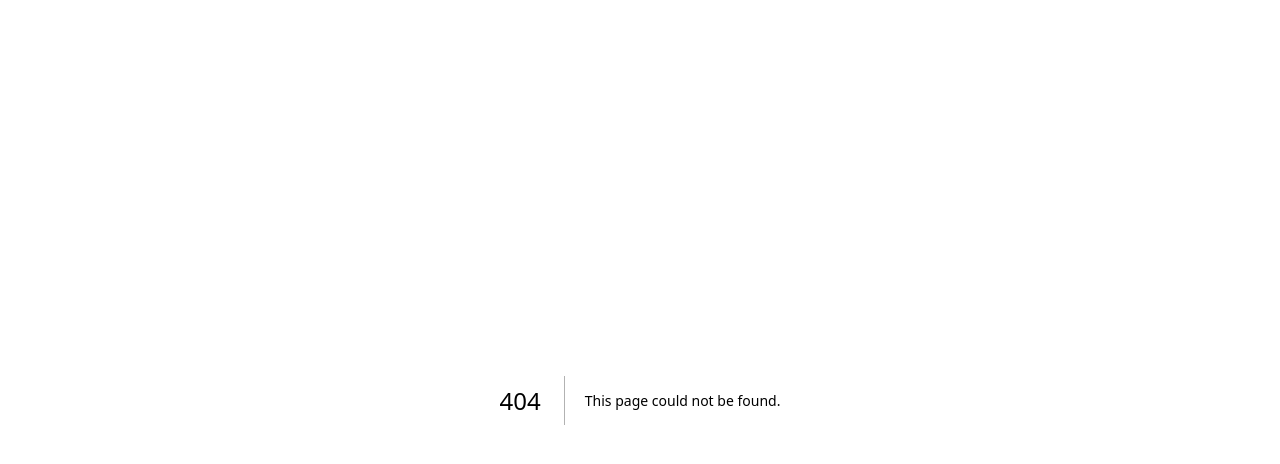
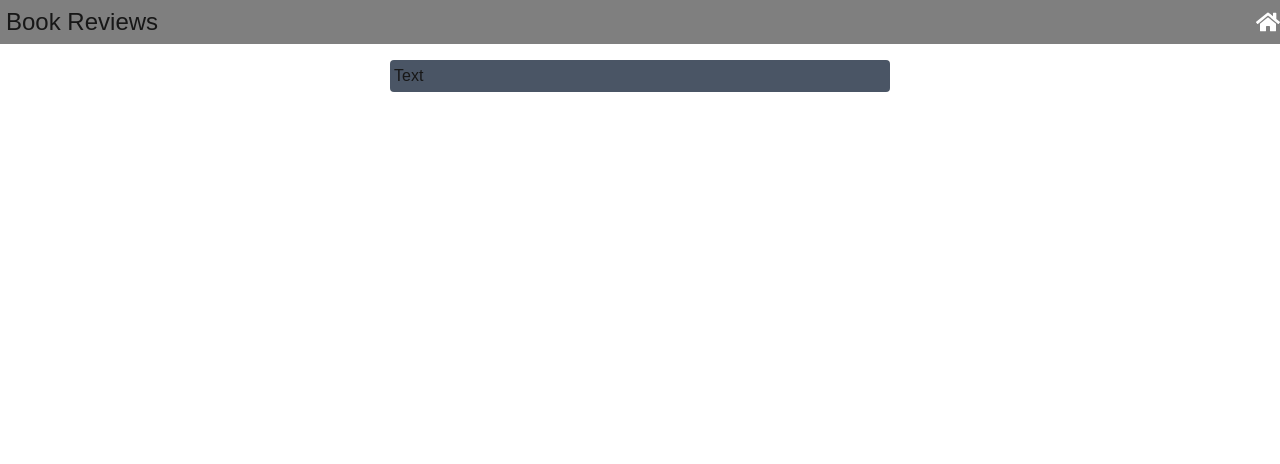
Before and after one commit to andrew-kula931/Buchritter, a Next.js app in the folder buchritter/: page /review_page in a window 1280 px wide. Before the commit this address had no page. Shown: the top 464 px of the page. Built offline with nearby package versions, Linux system fonts and the light colour scheme.

Commit message:
feat: added skeleton for reviews page and updated documentation

```diff
--- a/buchritter/src/app/document_page/toolbar.tsx
+++ b/buchritter/src/app/document_page/toolbar.tsx
@@ -12,56 +12,79 @@ import { TbListNumbers } from 'react-icons/tb';
 export function ToolBar({ updateState, state, updateVisualState, visualState }:
    { updateState: (key: any, value: boolean | string) => void; state: EditorState;
      updateVisualState: (key: any, value: boolean | string) => void; visualState: EditorState; }) {
+
+  const formatting: string = "mr-2 pr-1 pl-1 rounded hover:bg-gray-500";
+
   return(
     <div className="bg-[rgb(50,50,50)] h-auto p-2 flex flex-row w-[100%]">
       <div className="pr-2">Toolbar: </div>
+
+      {/* Bold Button */}
       <IconButton
-        className={`mr-2 pr-1 pl-1 rounded hover:bg-gray-500 ${visualState.bold ? "bg-gray-600" : "bg-[rgb(50,50,50)]"}`}
+        className={`${formatting} ${visualState.bold ? "bg-gray-600" : "bg-[rgb(50,50,50)]"}`}
         onClick={() => {updateState("bold", !state.bold); visualState.bold = !visualState.bold}}
         icon={<FaBold />}>
       </IconButton>
+
+      {/* Italic Button */}
       <IconButton
-        className={`mr-2 pr-1 pl-1 rounded hover:bg-gray-500 ${visualState.italic ? "bg-gray-600" : "bg-[rgb(50,50,50)]"}`}
+        className={`${formatting} ${visualState.italic ? "bg-gray-600" : "bg-[rgb(50,50,50)]"}`}
         onClick={() => {updateState("italic", !state.italic); visualState.italic = !visualState.italic}}
         icon={<FiItalic />}>
       </IconButton>
+
+      {/* Underline Button */}
       <IconButton
-        className={`mr-2 pr-1 pl-1 rounded hover:bg-gray-500 ${visualState.underline ? "bg-gray-600" : "bg-[rgb(50,50,50)]" }`}
+        className={`${formatting} ${visualState.underline ? "bg-gray-600" : "bg-[rgb(50,50,50)]" }`}
         onClick={() => {updateState("underline", !state.underline); visualState.underline = !visualState.underline}}
         icon={<FiUnderline />}>
       </IconButton>
+
+      {/* LineThrough Button */}
       <IconButton
-        className={`mr-2 pr-1 pl-1 rounded hover:bg-gray-500 ${visualState.lineThrough ? "bg-gray-600" : "bg-[rgb(50,50,50)]" }`}
+        className={`${formatting} ${visualState.lineThrough ? "bg-gray-600" : "bg-[rgb(50,50,50)]" }`}
         onClick={() => {updateState("lineThrough", !state.lineThrough); visualState.lineThrough = !visualState.lineThrough}}
         icon={<MdStrikethroughS />}>
       </IconButton>
+
+      {/* Bulleted_list Button */}
       <IconButton
-        className={`mr-2 pr-1 pl-1 rounded hover:bg-gray-500 ${visualState.bulleted_list ? "bg-gray-600" : "bg-[rgb(50,50,50)]" }`}
+        className={`${formatting} ${visualState.bulleted_list ? "bg-gray-600" : "bg-[rgb(50,50,50)]" }`}
         onClick={() => {updateState("bulleted_list", !state.bulleted_list); visualState.bulleted_list = !visualState.bulleted_list}}
         icon={<MdFormatListBulleted />}>
       </IconButton>
+
+      {/* Numbered_list Button */}
       <IconButton
-        className={`mr-2 pr-1 pl-1 rounded hover:bg-gray-500 ${visualState.numbered_list ? "bg-gray-600" : "bg-[rgb(50,50,50)]" }`}
+        className={`${formatting} ${visualState.numbered_list ? "bg-gray-600" : "bg-[rgb(50,50,50)]" }`}
         onClick={() => {updateState("numbered_list", !state.numbered_list); visualState.numbered_list = !visualState.numbered_list}}
         icon={<TbListNumbers />}>
       </IconButton>
+
+      {/* Code Button */}
       <IconButton
-        className={`mr-2 pr-1 pl-1 rounded hover:bg-gray-500 ${visualState.code ? "bg-gray-600" : "bg-[rgb(50,50,50)]" }`}
+        className={`${formatting} ${visualState.code ? "bg-gray-600" : "bg-[rgb(50,50,50)]" }`}
         onClick={() => {updateState("code", !state.code); visualState.code = !visualState.code}}
         icon={<FaCode />}>
       </IconButton>
+
+      {/* Left Alignment Button */}
       <IconButton
-        className={`mr-2 pr-1 pl-1 rounded hover:bg-gray-500 ${visualState.align == "left" ? "bg-gray-600" : "bg-[rgb(50,50,50)]" }`}
+        className={`${formatting} ${visualState.align == "left" ? "bg-gray-600" : "bg-[rgb(50,50,50)]" }`}
         onClick={() => {updateState("align", "left"); visualState.align = "left"}}
         icon={<MdFormatAlignLeft />}>
       </IconButton>
+
+      {/* Center Alignment Button */}
       <IconButton
-        className={`mr-2 pr-1 pl-1 rounded hover:bg-gray-500 ${visualState.align == "center" ? "bg-gray-600" : "bg-[rgb(50,50,50)]" }`}
+        className={`${formatting} ${visualState.align == "center" ? "bg-gray-600" : "bg-[rgb(50,50,50)]" }`}
         onClick={() => {updateState("align", "center"); visualState.align = "center"}}
         icon={<MdFormatAlignCenter />}>
       </IconButton>
+
+      {/* Right Alignment Button */}
       <IconButton
-        className={`mr-2 pr-1 pl-1 rounded hover:bg-gray-500 ${visualState.align == "right" ? "bg-gray-600" : "bg-[rgb(50,50,50)]" }`}
+        className={`${formatting} ${visualState.align == "right" ? "bg-gray-600" : "bg-[rgb(50,50,50)]" }`}
         onClick={() => {updateState("align", "right"); visualState.align = "right"}}
         icon={<MdFormatAlignRight />}>
       </IconButton>
--- a/buchritter/src/app/page.tsx
+++ b/buchritter/src/app/page.tsx
@@ -6,9 +6,14 @@ import { Trash, X } from 'lucide-react';
 import File from '@/app/file';
 
 export default function Home() {
+  const linkRef = useRef<HTMLAnchorElement>(null);
+
   return (
     <>
       <TitleBar />
+      <div className="pt-2 pl-4">
+        <a href="/review_page" ref={linkRef} className="hover:text-gray-400">Book Reviews</a>
+      </div>
       <DocFiles />
     </>
   );
--- /dev/null
+++ b/buchritter/src/app/review_page/page.tsx
@@ -0,0 +1,22 @@
+import Link from 'next/link';
+
+import {FaHome} from 'react-icons/fa';
+import Review from '@/app/review_page/review';
+
+export default function ReviewPage() {
+  return (
+    <div className="h-screen w-[100%] flex flex-col">
+      <div className="navBar sticky top-0 z-20">
+        <div className="text-2xl p-1.5">Book Reviews</div>
+        <Link href="/">
+          <FaHome size={24} color="white" />
+        </Link>
+      </div>
+
+      {/* Placeholder div, replace with list */}
+      <div className="flex justify-center p-4">
+        <Review />
+      </div>
+    </div>
+  );
+}
--- /dev/null
+++ b/buchritter/src/app/review_page/review.tsx
@@ -0,0 +1,10 @@
+
+
+
+export default function Review() {
+  return (
+    <div className="w-[500px] h-2xl bg-gray-600 rounded">
+      <p className="p-1">Text</p>
+    </div>
+  );
+}
```
Also changed, not shown: 2 other files (tests, documents, lock files or other folders).
